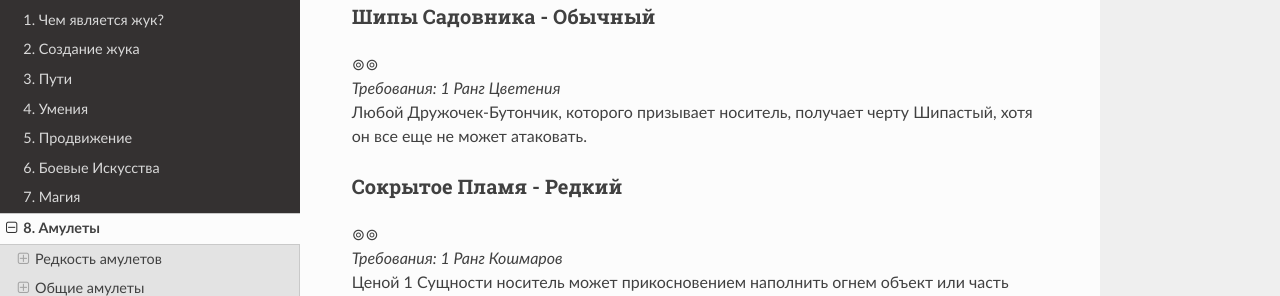
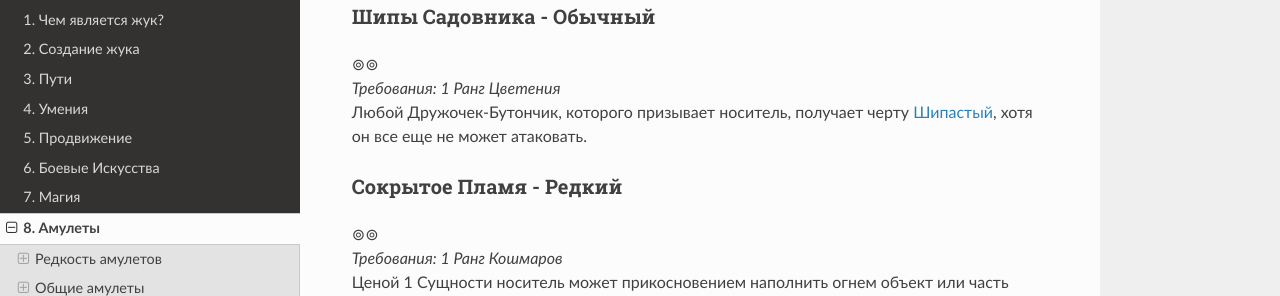
Before and after one commit to LazySelkie/hollow-knight-rpg-ru, a Sphinx documentation site: the page built from docs/source/charms.rst, in a window 1280 px wide and 900 px high, scrolled down 19347 px. Shown: the part 155-451 px from the top of the window. Built offline with Sphinx 7.4.7 and the Read the Docs theme 2.0.0, drawn with Linux system fonts in a browser that asks for light colours; part of the change alters nothing that is shown.

```diff
--- a/docs/source/charms.rst
+++ b/docs/source/charms.rst
@@ -623,7 +623,7 @@
 ~~~~~~~~~~~~~~~~~~~~~~~~~~~~~~~~~~~~~~~~
 | ⊚⊚
 | *Требования: 1 Ранг Цветения*
-| Любой Дружочек-Бутончик, которого призывает носитель, получает черту Шипастый, хотя он все еще не может атаковать.
+| Любой Дружочек-Бутончик, которого призывает носитель, получает черту :ref:`traits_spiky`, хотя он все еще не может атаковать.
 
 Сокрытое Пламя - Редкий
 ~~~~~~~~~~~~~~~~~~~~~~~~~~~~~~~~~~~~~~~~
```
